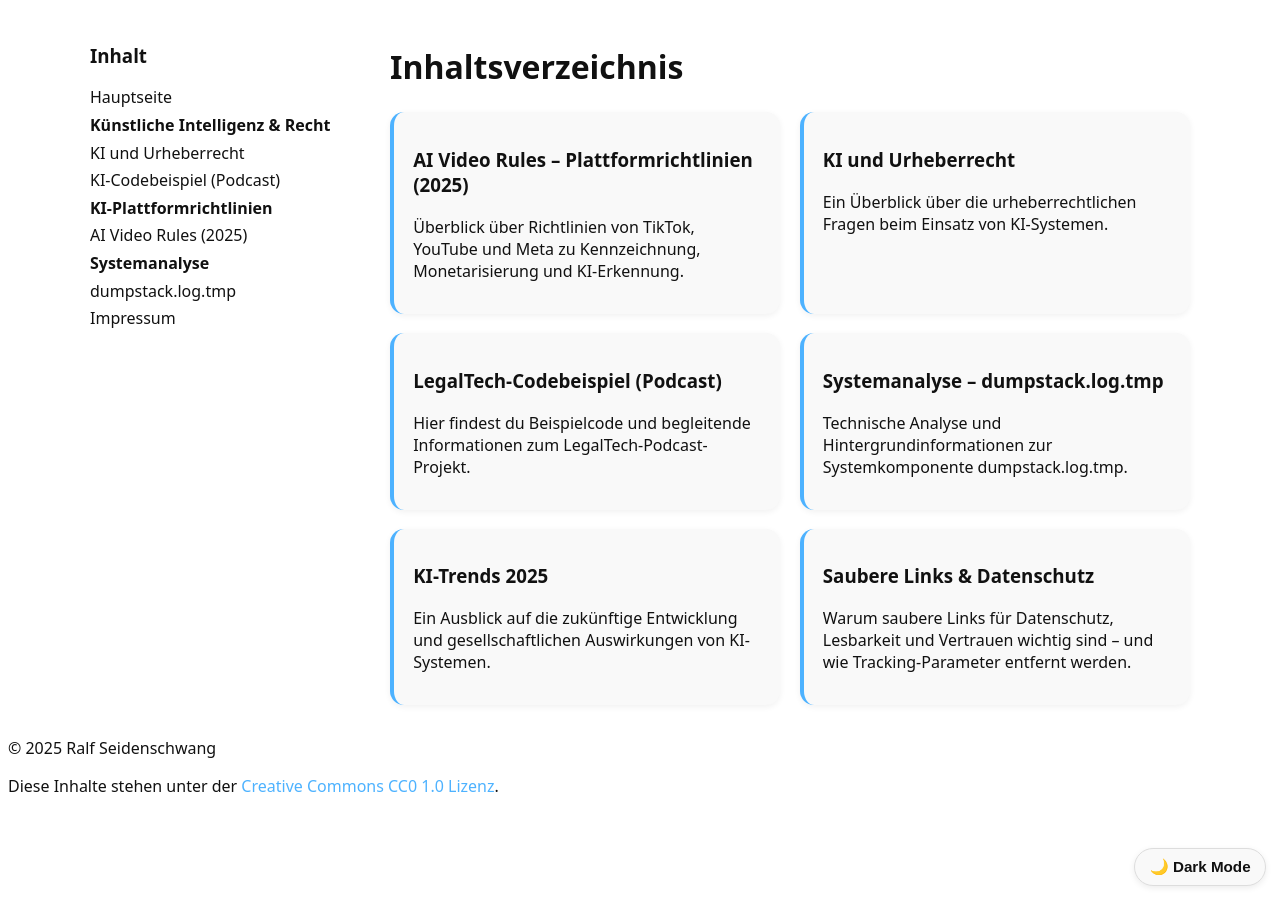
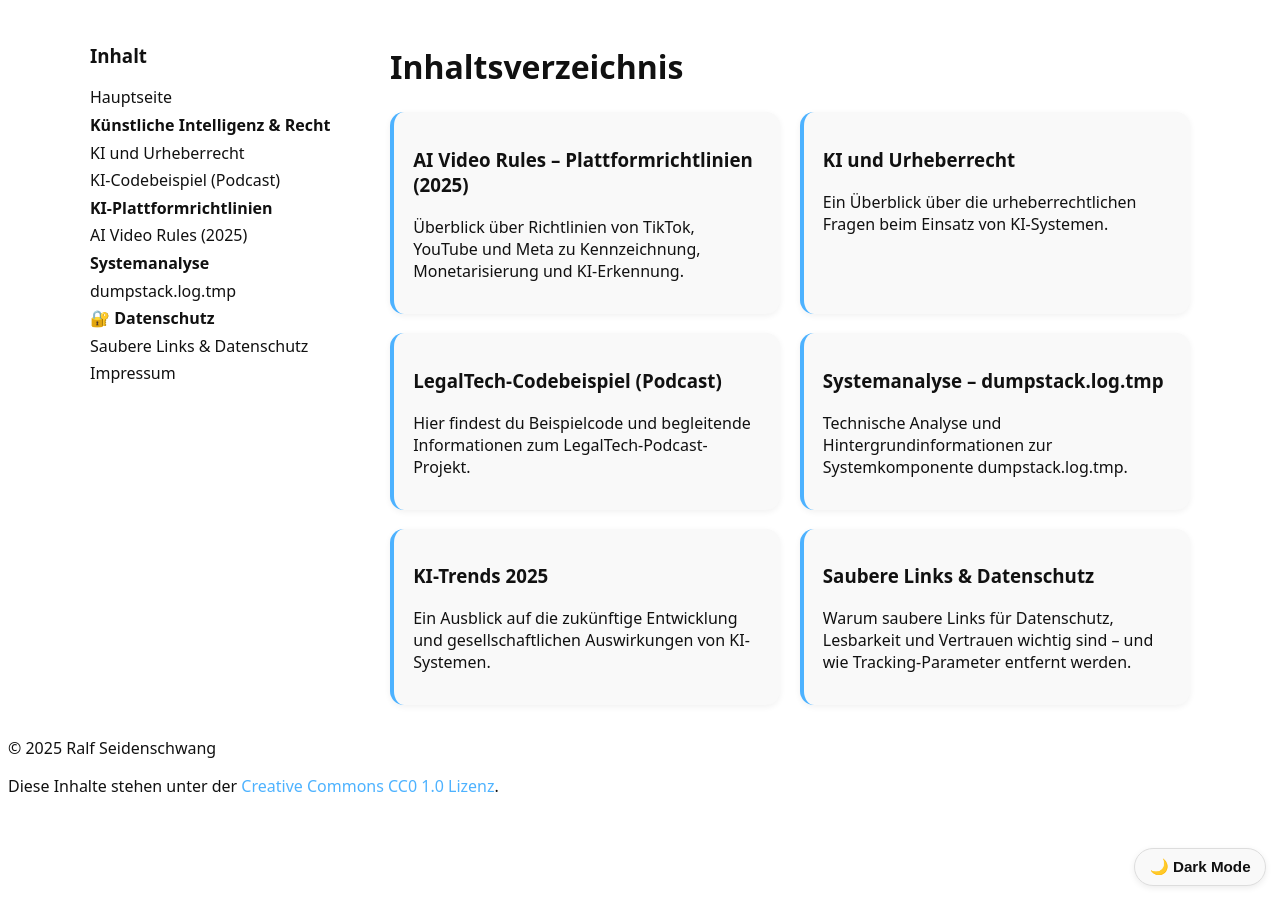
Before and after one commit to RalfSei/RalfSei.github.io, a Jekyll site: the page built from index.md, in a window 1280 px wide. Built offline with Jekyll 4.4.1, drawn with Linux system fonts in a browser that asks for light colours.

Commit message:
Refactor sidebar to include Datenschutz section

```diff
--- a/_includes/sidebar.html
+++ b/_includes/sidebar.html
@@ -23,11 +23,11 @@
       </ul>
     </li>
 
-<li><strong>KI-Plattformrichtlinien</strong>
-  <ul>
-    <li><a href="/ai-video-rules/">AI Video Rules (2025)</a></li>
-  </ul>
-</li>
+    <li><strong>KI-Plattformrichtlinien</strong>
+      <ul>
+        <li><a href="/ai-video-rules/">AI Video Rules (2025)</a></li>
+      </ul>
+    </li>
 
     <li><strong>Systemanalyse</strong>
       <ul>
@@ -35,6 +35,13 @@
       </ul>
     </li>
 
+    <!-- 🔐 NEUER BEREICH: DATENSCHUTZ -->
+    <li><strong>🔐 Datenschutz</strong>
+      <ul>
+        <li><a href="/saubere-links/">Saubere Links & Datenschutz</a></li>
+      </ul>
+    </li>
+
     <li><a href="/impressum">Impressum</a></li>
   </ul>
 </nav>
```
